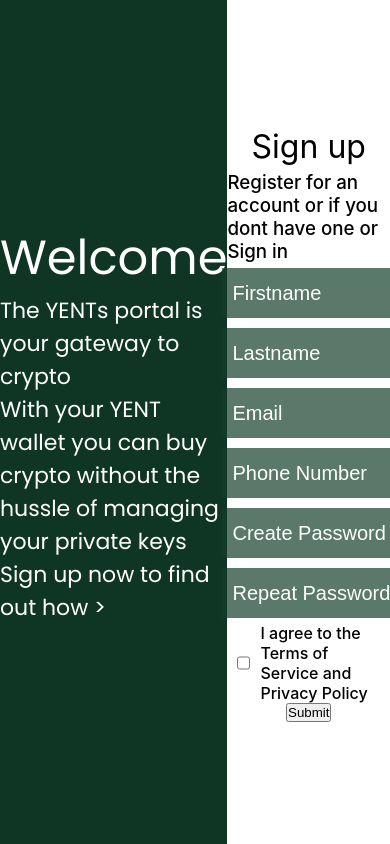
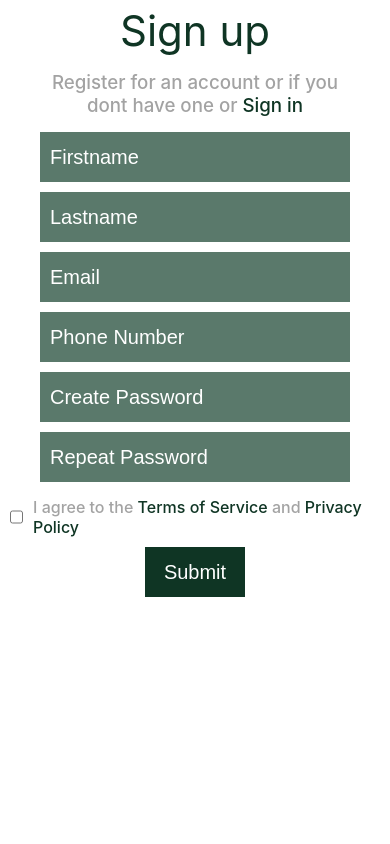
Before and after one commit to Diana-Kieru/yents-frontend, a React (Create React App) app: page /signup in a window 390 px wide. Built offline with nearby package versions, Linux system fonts and the light colour scheme.

Commit message:
Updates the Css of the Sign up page

```diff
--- a/src/components/Forms/SignUpForm.css
+++ b/src/components/Forms/SignUpForm.css
@@ -31,6 +31,12 @@
 
 }
 
+.sign-up-text-container h1{
+    color:white;
+    font-size:48px;
+    font-weight:500;
+}
+
 .sign-up-text{
     display:flex;
     flex-direction: column;
@@ -38,14 +44,10 @@
     width:100%;
     height:400px;
     justify-content:space-around;
-    align-items:center;
+    align-items:flex-start;
     color:white;
 }
 
-.sign-up-text h1{
-    font-size:48px;
-    font-weight:500;
-}
 
 .sign-up-text h2{
     font-size:22px;
@@ -69,9 +71,29 @@
     width:100%;
 }
 
+form{
+    display:flex;
+    flex-direction:column;
+    align-items:center;
+    justify-content:space-around;
+    max-width:1000px;
+    width:100%;
+}
+
 .sign-up-form h1{
+    color:#0F3524;
+    font-size:42px;
     font-weight: 400;
     margin:5px 0px;
+}
+
+.sign-up-form h3{
+    color:#a3a3a3;
+    margin:10px 0px;
+}
+
+.sign-up-form span{
+    color:#0F3524;
 }
 
 input{
@@ -93,9 +115,97 @@ input::placeholder{
 
 .terms-container{
     display: flex;
+    margin:10px 0px;
 }
 
 .checkbox{
     width:auto;
+    border-radius:4px;
     height:auto;
 }
+
+label{
+    color:#a3a3a3;
+}
+
+label span{
+    color:#0F3524;
+}
+
+.submit-button{
+    width:100px;
+    height:50px;
+    background-color: #0F3524;
+    color:white;
+    font-size:20px;
+    border:none;
+}
+
+
+
+@media(max-width:1440px){
+    input{
+        max-width:500px;
+        width:100%;
+    }
+
+}
+
+@media(max-width:1024px){
+    .sign-up-form h3{
+        color:#a3a3a3;
+        text-align: center;
+        margin:10px 0px;
+        max-width:300px;
+        width:100%;
+    }
+
+    input{
+        max-width:400px;
+        width:100%;
+    }
+}
+
+@media(max-width:940px){
+    .sign-up-text{
+        max-width:400px;
+        width:100%;
+        height:300px;
+    }
+}
+
+@media(max-width:840px){
+    .sign-up-text{
+        max-width:300px;
+        width:100%;
+    }
+
+    .sign-up-text h2{
+        font-size:18px;
+    }
+
+    input{
+        max-width:300px;
+        width:100%;
+    }
+}
+
+@media(max-width:650px){
+    .sign-up-container{
+        display:flex;
+        flex-direction:column;
+        justify-content: space-between;
+    }
+
+    .sign-up-text-container{
+        display:none;
+    }
+}
+
+
+@media(max-width:320px){
+    input{
+        max-width:250px;
+        width:100%;
+    }
+}
--- a/src/components/Forms/SignUpForm.js
+++ b/src/components/Forms/SignUpForm.js
@@ -5,8 +5,8 @@ const SignUpForm = () => {
   return (
     <div className="sign-up-container">
       <div className="sign-up-text-container">
+          <h1>Welcome</h1>
         <div className="sign-up-text">
-          <h1>Welcome</h1>
           <h2>The YENTs portal is your gateway to crypto</h2>
           <h2>With your YENT wallet you can buy crypto without the hussle of managing your private keys</h2>
           <h2>Sign up now to find out how ></h2>
@@ -15,7 +15,8 @@ const SignUpForm = () => {
       <div className="sign-up-form-container">
         <div className="sign-up-form">
           <h1>Sign up</h1>
-          <h3>Register for an account or if you dont have one or Sign in</h3>
+          <h3>Register for an account or if you dont have one or   <span>Sign in</span></h3>
+            <form>
                   <input type="text" name="firstname" placeholder="Firstname"/>
                 <input type="text" name="lastname" placeholder="Lastname" />
                 <input type="email" name="email" placeholder="Email"/>
@@ -24,9 +25,10 @@ const SignUpForm = () => {
                 <input type="password" name="password" placeholder="Repeat Password"/>
                 <div className="terms-container">
                   <input type="checkbox" name="terms" class="checkbox"/>
-            <label htmlFor="terms">I agree to the Terms of Service and Privacy Policy</label>
+                  <label htmlFor="terms">I agree to the <span>Terms of Service</span> and <span>Privacy Policy</span></label>
                 </div>
                 <button className="submit-button">Submit</button>
+            </form>
         </div>
       </div>
     </div>
```
Lines whose indentation alone changed are shown as unchanged.
